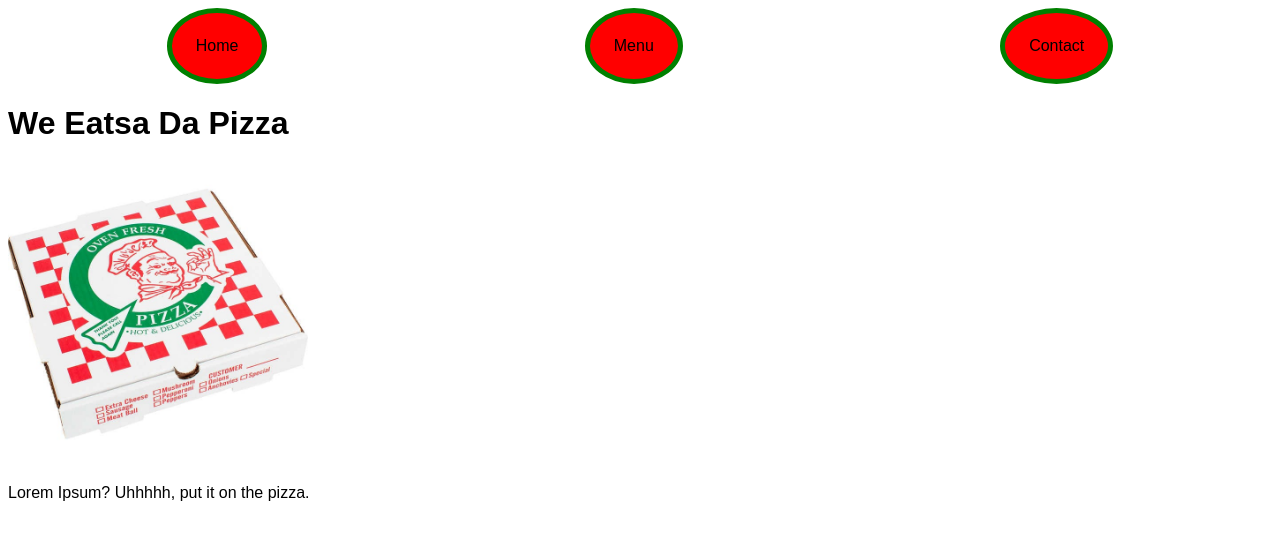
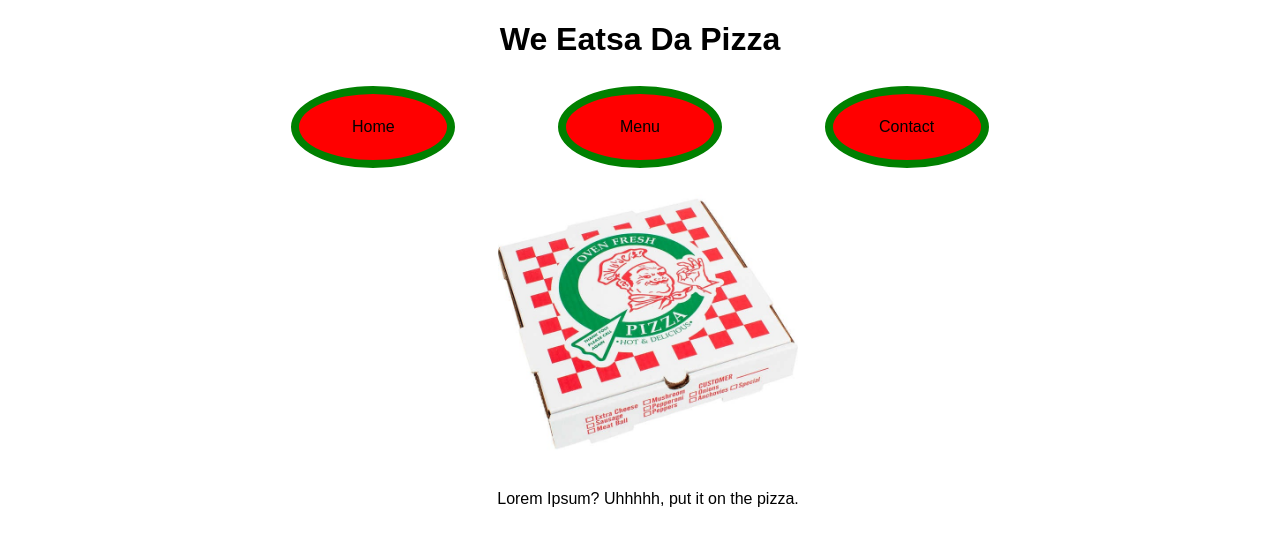
Before and after one commit to LuJaWi/top-restaurant-page, a website built with webpack: page dist/index.html in a window 1280 px wide. Built offline with nearby package versions, Linux system fonts and the light colour scheme.

Commit message:
css updates for home page

```diff
--- a/src/index.js
+++ b/src/index.js
@@ -3,7 +3,18 @@ import Icon from './assets/pizza-box.jpeg';
 
 function navBar () {
   const element = document.createElement('div');
-  element.classList.add('nav-bar')
+
+  // Page Title
+  const pageTitle = document.createElement('h1');
+  pageTitle.classList.add('page-title')
+  pageTitle.innerText = "We Eatsa Da Pizza";
+
+  element.appendChild(pageTitle);
+
+  const navBar = document.createElement('div');
+  navBar.classList.add('nav-bar');
+
+  element.appendChild(navBar);
 
   const homeButton = document.createElement('div');
   homeButton.classList.add('nav-button');
@@ -17,21 +28,16 @@ function navBar () {
   contactButton.classList.add('nav-button');
   contactButton.innerText = 'Contact';
 
-  element.appendChild(homeButton);
-  element.appendChild(menuButton);
-  element.appendChild(contactButton);
+  navBar.appendChild(homeButton);
+  navBar.appendChild(menuButton);
+  navBar.appendChild(contactButton);
 
   return element;
 };
 
 function homePage () {
   const element = document.createElement('div');
-
-  // Page Title
-  const pageTitle = document.createElement('h1');
-  pageTitle.innerText = "We Eatsa Da Pizza";
-
-  element.appendChild(pageTitle);
+  element.classList.add('home-page');
 
   // Page image
   const myIcon = new Image(300, 300);
--- a/src/style.css
+++ b/src/style.css
@@ -1,16 +1,32 @@
 body {
   font-family: sans-serif;
+}
+
+.page-title {
+  text-align: center;
 }
 
 .nav-bar {
   display: flex;
   flex-direction: row;
+  padding: 6px 12px;
+  max-width: 800px;
+  margin: auto;
 }
 
 .nav-button {
   padding: 24px;
   background-color: red;
-  border: green solid 5px;
+  border: green solid 8px;
   border-radius: 100%;
+  width: 100px;
+  text-align: center;
   margin: auto;
 }
+
+.home-page {
+  display: flex;
+  flex-direction: column;
+  align-items: center;
+  width: 100vw;
+}
```
Also changed, not shown: dist/bundle.js.
